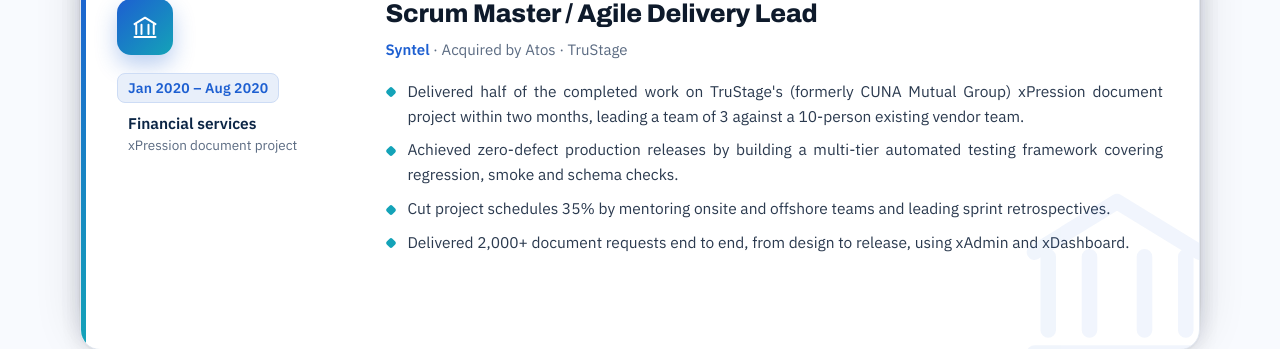
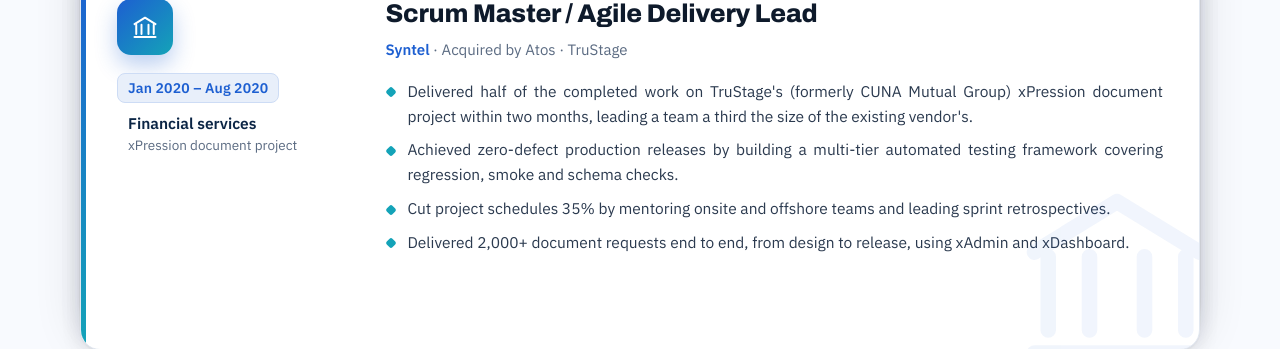
Before and after one commit to Madhan-I/Madhan-I.github.io, a Jekyll site: the page built from index.html, in a window 1280 px wide and 900 px high, scrolled down 3223 px. Shown: the part 160-509 px from the top of the window. Built offline with Jekyll 4.4.1, drawn with Linux system fonts in a browser that asks for light colours.

Commit message:
Express TruStage team size as a ratio
Co-Authored-By: Claude Opus 5.5 <noreply@anthropic.com>
Claude-Session: https://claude.ai/code/session_01MFRrTt7LBDdX57m85KHNGp

```diff
--- a/_data/profile.yml
+++ b/_data/profile.yml
@@ -128,7 +128,7 @@ experience:
     company: Syntel
     detail: Acquired by Atos · TruStage
     points:
-      - "Delivered half of the completed work on TruStage's (formerly CUNA Mutual Group) xPression document project within two months, leading a team of 3 against a 10-person existing vendor team."
+      - "Delivered half of the completed work on TruStage's (formerly CUNA Mutual Group) xPression document project within two months, leading a team a third the size of the existing vendor's."
       - "Achieved zero-defect production releases by building a multi-tier automated testing framework covering regression, smoke and schema checks."
       - "Cut project schedules 35% by mentoring onsite and offshore teams and leading sprint retrospectives."
       - "Delivered 2,000+ document requests end to end, from design to release, using xAdmin and xDashboard."
```
